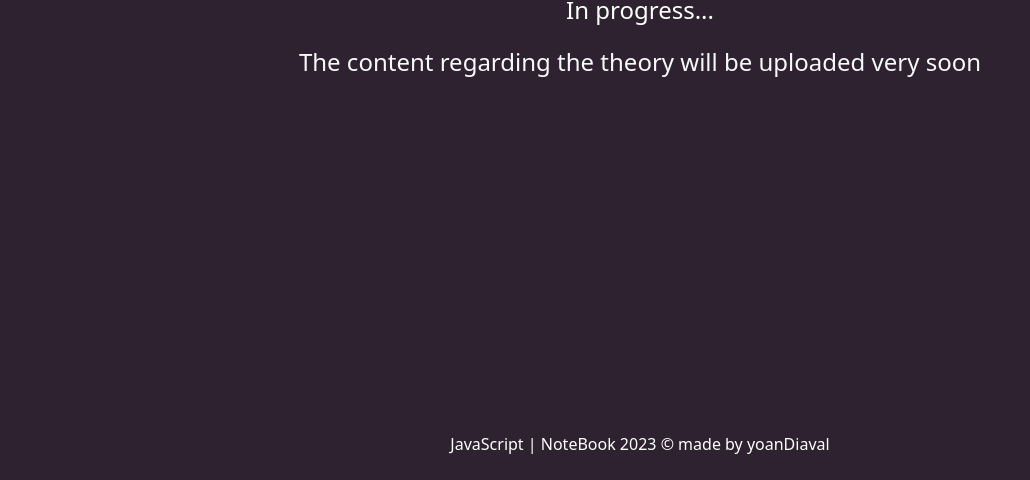
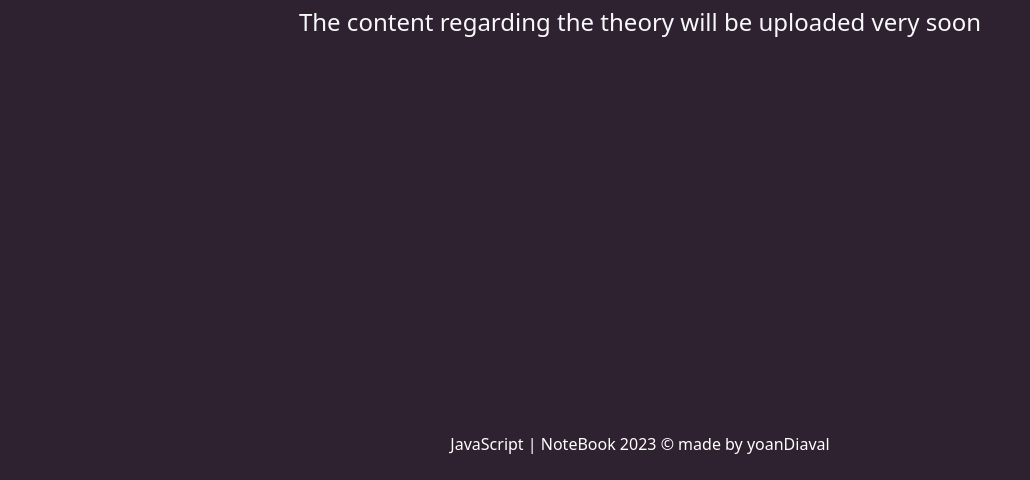
Before and after one commit to yoadiaval/Javascript_Notebook, a plain HTML site: page theory.html in a window 1280 px wide. Shown: the part 320-800 px from the top of the page, without its empty margins (0-1030 px from the left). Drawn offline with Linux system fonts and the light colour scheme.

Commit message:
correction position fixed landing page

```diff
--- a/sass/_small-default.scss
+++ b/sass/_small-default.scss
@@ -44,7 +44,7 @@ i{
 
 .centrado-vertical{
     position: fixed;
-    top: 25vh;
+    top: 20vh;
     z-index: -1;
 
 }
```
Also changed, not shown: sass/_medium.scss (+0 -17 lines), sass/styles.css, 1 other file.
